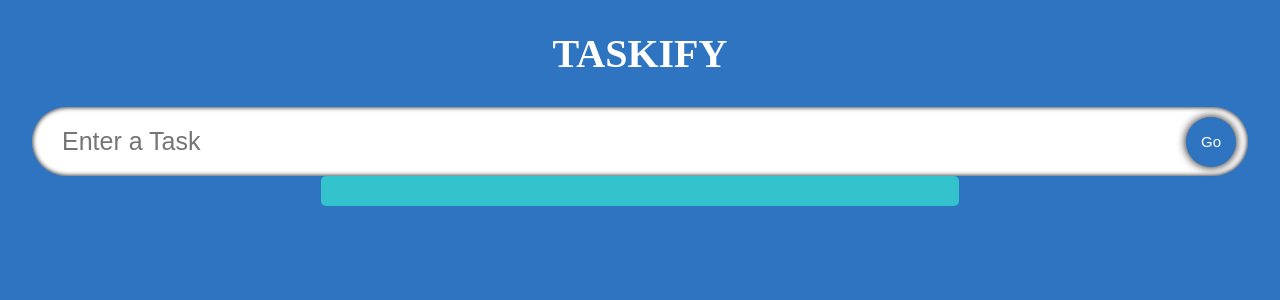
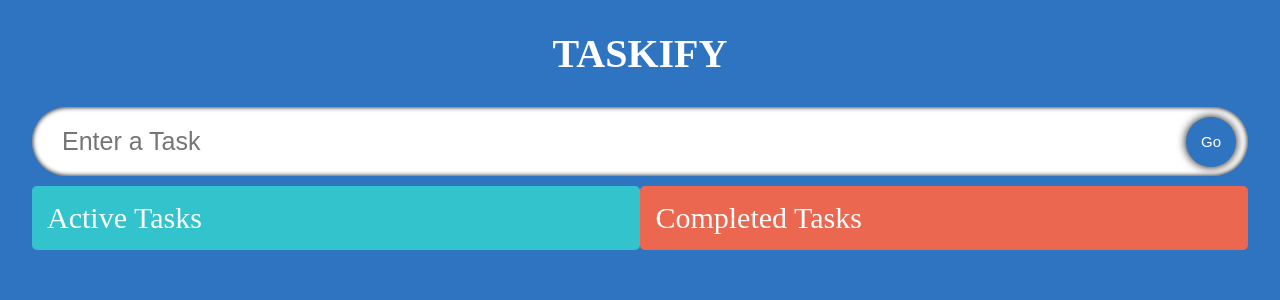
Before and after one commit to aryan-singh97/TS-Practice-Fall-22, a React (Create React App) app: page / in a window 1280 px wide. Shown: the top 300 px of the page. Built offline with nearby package versions, Linux system fonts and the light colour scheme; a web font is replaced by a local one.

Commit message:
drag and drop implementation

```diff
--- a/package.json
+++ b/package.json
@@ -9,8 +9,10 @@
     "@types/jest": "^26.0.24",
     "@types/node": "^12.20.37",
     "@types/react": "^17.0.37",
+    "@types/react-beautiful-dnd": "^13.1.2",
     "@types/react-dom": "^17.0.11",
     "react": "^17.0.2",
+    "react-beautiful-dnd": "^13.1.0",
     "react-dom": "^17.0.2",
     "react-icons": "^4.3.1",
     "react-scripts": "^3.0.1",
--- a/src/App.tsx
+++ b/src/App.tsx
@@ -1,4 +1,6 @@
 import React, { useState } from "react";
+import { DragDropContext, DropResult } from "react-beautiful-dnd";
+import { idText } from "typescript";
 import "./App.css";
 import InputField from "./Components/InputField";
 import { Todo } from "./Components/model";
@@ -7,6 +9,7 @@
 const App: React.FC = () => {
   const [todo, setTodo] = useState<string>("");
   const [todos, setTodos] = useState<Todo[]>([]);
+  const [completedTodos, setCompletedTodos] = useState<Todo[]>([]);
 
   const handleAdd = (e: React.FormEvent) => {
     e.preventDefault();
@@ -17,16 +20,62 @@
     }
   };
 
+  const onDragEnd = (result: DropResult) => {
+    const { destination, source } = result;
+
+    console.log(result);
+
+    if (!destination) {
+      return;
+    }
+
+    if (
+      destination.droppableId === source.droppableId &&
+      destination.index === source.index
+    ) {
+      return;
+    }
+
+    let add;
+    let active = todos;
+    let complete = completedTodos;
+    // Source Logic
+    if (source.droppableId === "TodosList") {
+      add = active[source.index];
+      active.splice(source.index, 1);
+    } else {
+      add = complete[source.index];
+      complete.splice(source.index, 1);
+    }
+
+    // Destination Logic
+    if (destination.droppableId === "TodosList") {
+      active.splice(destination.index, 0, add);
+    } else {
+      complete.splice(destination.index, 0, add);
+    }
+
+    setCompletedTodos(complete);
+    setTodos(active);
+  };
+
   console.log(todos);
   return (
-    <div className="App">
-      <h1 className="heading">Taskify</h1>
-      <InputField todo={todo} setTodo={setTodo} handleAdd={handleAdd} />
-      {/* {todos.map((t) => (
+    <DragDropContext onDragEnd={onDragEnd}>
+      <div className="App">
+        <h1 className="heading">Taskify</h1>
+        <InputField todo={todo} setTodo={setTodo} handleAdd={handleAdd} />
+        {/* {todos.map((t) => (
         <li>{t.todo}</li>
       ))} */}
-      <TodoList todos={todos} setTodos={setTodos} />
-    </div>
+        <TodoList
+          todos={todos}
+          setTodos={setTodos}
+          completedTodos={completedTodos}
+          setCompletedTodos={setCompletedTodos}
+        />
+      </div>
+    </DragDropContext>
   );
 };
 
--- a/src/Components/SingleTodo.tsx
+++ b/src/Components/SingleTodo.tsx
@@ -4,14 +4,16 @@
 import { MdDone } from "react-icons/md";
 import "./styles.css";
 import TodoList from "./TodoList";
+import { Draggable } from "react-beautiful-dnd";
 
 type Props = {
+  index: number;
   todo: Todo;
   todos: Todo[];
   setTodos: React.Dispatch<React.SetStateAction<Todo[]>>;
 };
 
-const SingleTodo = ({ todo, todos, setTodos }: Props) => {
+const SingleTodo = ({ index, todo, todos, setTodos }: Props) => {
   const [edit, setEdit] = useState<boolean>();
   const [editTodo, setEditTodo] = useState<string>(todo.todo);
 
@@ -42,7 +44,15 @@
   }, [edit]);
 
   return (
-    <form className="todos__single" onSubmit={(e) => handleEdit(e, todo.id)}>
+    <Draggable draggableId={todo.id.toString()} index={index}>
+      {(provided, snapshot) => (
+        <form
+          className={`todos__single ${snapshot.isDragging ? "drag" : ""}`}
+          onSubmit={(e) => handleEdit(e, todo.id)}
+          {...provided.draggableProps}
+          {...provided.dragHandleProps}
+          ref={provided.innerRef}
+        >
           {edit ? (
             <input
               ref={inputRef}
@@ -75,6 +85,8 @@
             </span>
           </div>
         </form>
+      )}
+    </Draggable>
   );
 };
 
--- a/src/Components/TodoList.tsx
+++ b/src/Components/TodoList.tsx
@@ -2,23 +2,67 @@
 import "./styles.css";
 import { Todo } from "../Components/model";
 import SingleTodo from "./SingleTodo";
+import { Droppable } from "react-beautiful-dnd";
 
 interface Props {
   todos: Todo[];
   setTodos: React.Dispatch<React.SetStateAction<Todo[]>>;
+  completedTodos: Todo[];
+  setCompletedTodos: React.Dispatch<React.SetStateAction<Todo[]>>;
 }
 
-const TodoList: React.FC<Props> = ({ todos, setTodos }) => {
+const TodoList: React.FC<Props> = ({
+  todos,
+  setTodos,
+  completedTodos,
+  setCompletedTodos,
+}) => {
   return (
-    <div className="todos">
-      {todos.map((todo) => (
+    <div className="container">
+      <Droppable droppableId="TodosList">
+        {(provided, snapshot) => (
+          <div
+            className={`todos ${snapshot.isDraggingOver ? "dragactive" : ""}`}
+            ref={provided.innerRef}
+            {...provided.droppableProps}
+          >
+            <span className="todos__heading">Active Tasks</span>
+            {todos.map((todo, index) => (
               <SingleTodo
+                index={index}
                 todo={todo}
                 key={todo.id}
                 todos={todos}
                 setTodos={setTodos}
               />
             ))}
+            {provided.placeholder}
+          </div>
+        )}
+      </Droppable>
+      <Droppable droppableId="TodosRemove">
+        {(provided, snapshot) => (
+          <div
+            className={`todos  ${
+              snapshot.isDraggingOver ? "dragcomplete" : "remove"
+            }`}
+            ref={provided.innerRef}
+            {...provided.droppableProps}
+          >
+            <span className="todos__heading">Completed Tasks</span>
+            {completedTodos.map((todo, index) => (
+              <SingleTodo
+                index={index}
+                todo={todo}
+                key={todo.id}
+                todos={completedTodos}
+                setTodos={setCompletedTodos}
+              />
+            ))}
+            {provided.placeholder}
+          </div>
+        )}
+      </Droppable>
     </div>
   );
 };
```
Lines whose indentation alone changed are shown as unchanged.
